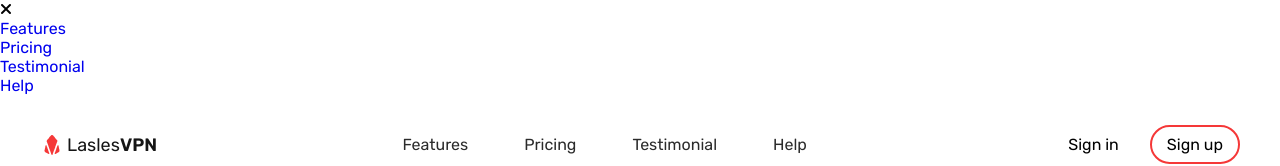
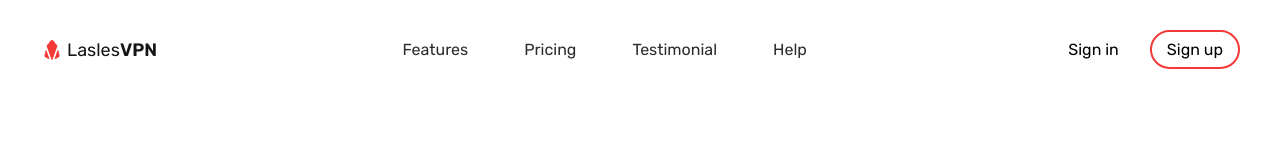
Before and after one commit to huyen-ptt/landing-page, a Vue app: page / in a window 1280 px wide. Shown: the top 166 px of the page. Built offline with nearby package versions, Linux system fonts and the light colour scheme.

Commit message:
update project film

```diff
--- a/src/components/HeaderPage.vue
+++ b/src/components/HeaderPage.vue
@@ -1,5 +1,5 @@
 <template>
-  <div :class="getClass()">
+  <div :class="getClass()" style="display: none;">
       <span>
         <i @click="closeMenu" class="fa-solid fa-xmark"></i>
       </span>
@@ -67,9 +67,6 @@ export default {
   padding-bottom: 130px;
   max-width: 1200px;
   margin: 0 auto;
-  .mobile-link{
-    display: none;
-  }
   .header-left{
     display: flex;
     gap:3px;
@@ -127,6 +124,9 @@ export default {
       }
     }
   }
+}
+.mobile-link {
+  display: none;
 }
 @media (max-width: 450px) {
   .mobile-link {
```
